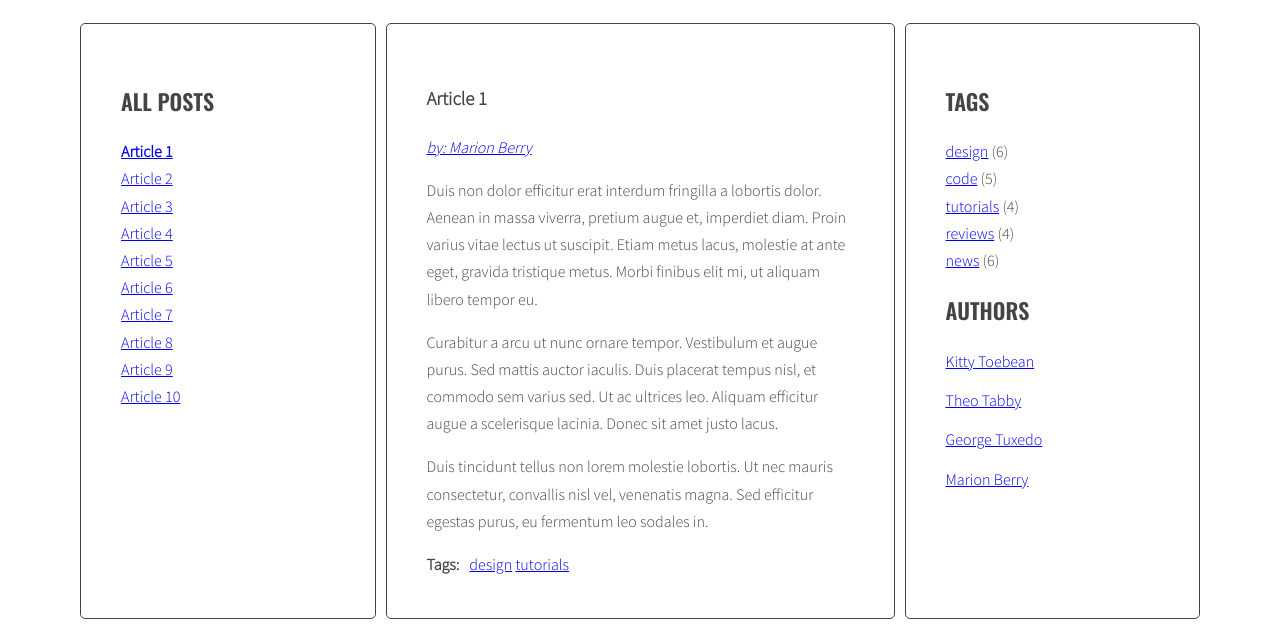
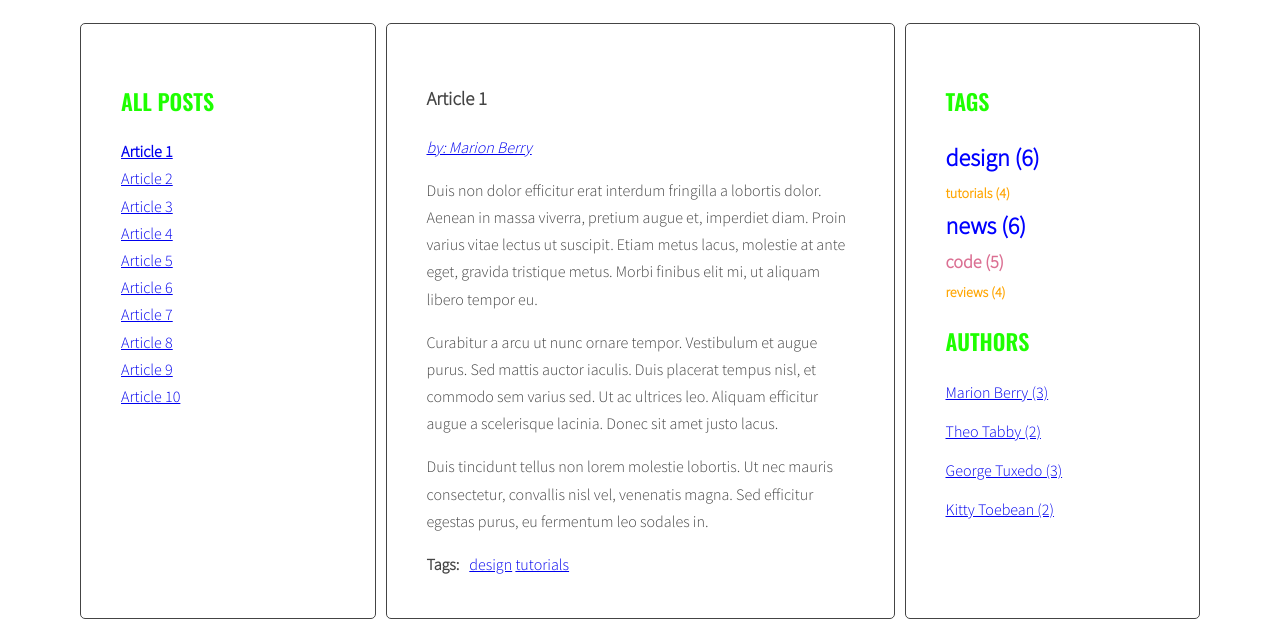
Before and after one commit to Jagoda-Wawrzynek/javascript-blog, a website: page index.html in a window 1280 px wide. Shown: the part 220-847 px from the top of the page. Drawn offline with nearby package versions, Linux system fonts and the light colour scheme.

Commit message:
Add style for tags modified js and html

```diff
--- a/index.html
+++ b/index.html
@@ -160,34 +160,9 @@
             <aside class="sidebar">
               <h2 class="section-title">Tags</h2>
               <ul class="list tags">
-                <li><a href="#">design</a> <span>(6)</span></li>
-                <li><a href="#">code</a> <span>(5)</span></li>
-                <li><a href="#">tutorials</a> <span>(4)</span></li>
-                <li><a href="#">reviews</a> <span>(4)</span></li>
-                <li><a href="#">news</a> <span>(6)</span></li>
               </ul>
               <h2 class="section-title">Authors</h2>
               <ul class="list authors">
-                <li>
-                  <a href="#">
-                    <span class="author-name">Kitty Toebean</span>
-                  </a>
-                </li>
-                <li>
-                  <a href="#">
-                    <span class="author-name">Theo Tabby</span>
-                  </a>
-                </li>
-                <li>
-                  <a href="#">
-                    <span class="author-name">George Tuxedo</span>
-                  </a>
-                </li>
-                <li>
-                  <a href="#">
-                    <span class="author-name">Marion Berry</span>
-                  </a>
-                </li>
               </ul>
             </aside>
           </main>
--- a/js/script.js
+++ b/js/script.js
@@ -3,7 +3,11 @@ const optArticleSelector = '.post',
   optTitleSelector = '.post-title',
   optTitleListSelector = '.titles',
   optArticleTagsSelector = '.post-tags .list',
-  optArticleAuthorSelector = '.post-author';
+  optArticleAuthorSelector = '.post-author',
+  //optTagsListSelector = '.tags.list',
+  optCloudClassCount = 5,
+  optCloudClassPrefix = 'tag-size-';
+  //optArticleAuthorList = '.authors';
 
 /* ......................................................................................... */
 /* View article */
@@ -81,32 +85,74 @@ const firstLink = document.querySelector('.list.titles li:first-of-type');
 //console.log(firstLink.children[0]);
 firstLink.children[0].classList.add('active');
 
+
+/* ......................................................................................... */
+function calculateTagsParams(tags){
+  const params = {
+    max : 0,
+    min : 999999
+  };
+  for (let tag in tags) {
+    if(tags[tag] > params.max){
+      params.max = tags[tag];
+    }
+    if(tags[tag] < params.min){
+      params.min = tags[tag];
+    }
+    //console.log(tag + ' is used ' + tags[tag] + ' times');
+  }
+  return params;
+}
+function calculateTagClass(count, params) {
+  const normalizedCount = count - params.min;
+  const normalizedMax = params.max - params.min;
+  const percentage = normalizedCount / normalizedMax;
+  const classNumber = Math.floor(percentage * (optCloudClassCount - 1) + 1);
+
+  return classNumber;
+}
+
 /* ......................................................................................... */
 /* adding tags to the article */
 function generateTags(){
+  /* [NEW] create a new variable allTags with an empty array */
+  //let allTags = [];
+  /* [NEW] create a new variable allTags with an empty object */
+  let allTags = {};
   /* [DONE] find all articles */
   const articles = document.querySelectorAll(optArticleSelector);
   for (let article of articles) {
   /* START LOOP: for every article: find tags wrapper */
     /* [DONE] find tags wrapper */
     const tagsWrapper = article.querySelector(optArticleTagsSelector);
-    console.log(tagsWrapper);
+    //console.log(tagsWrapper);
     /* [DONE] make html variable with empty string */
     let html = '';
-    console.log(html);
+    //console.log(html);
     /* [DONE] get tags from data-tags attribute */
     const articleTags = article.getAttribute('data-tags');
-    console.log(articleTags);
+    //console.log(articleTags);
     /* [DONE] split tags into array */
     const articleTagsArray = articleTags.split(' ');
-    console.log(articleTagsArray);
+    //console.log(articleTagsArray);
     /* [DONE] START LOOP: for each tag */
     for (let tag of articleTagsArray) {
     /* [DONE] generate HTML of the link */
       const tagHTML = '<li><a href="#tag-' + tag + '">' + tag + '</a></li>';
-      console.log(tagHTML);
+      //console.log(tagHTML);
       /* [DONE] add generated code to html variable */
       html = html + tagHTML + (' ');
+      /* [NEW] check if this link is NOT already in allTags */
+      //if(allTags.indexOf(tagHTML) == -1){
+      /* [NEW] add generated code to allTags array */
+      //allTags.push(tagHTML);
+      /* [NEW] check if this link is NOT already in allTags */
+      if(!allTags[tag]){
+        /* [NEW] add tag to allTags object */
+        allTags[tag] = 1;
+      } else {
+        allTags[tag]++;
+      }
       /* END LOOP: for each tag */
     }
     //console.log(html);
@@ -114,6 +160,30 @@ function generateTags(){
     tagsWrapper.insertAdjacentHTML('beforeend', html);
     /* END LOOP: for every article: */
   }
+  /* [NEW] find list of tags in right column */
+  const tagList = document.querySelector('.tags');
+  //console.log(tagList);
+  /* [NEW] add html from allTags to tagList */
+  //tagList.innerHTML = allTags.join(' ');
+  //console.log(allTags);
+  /* [NEW] create variable for all ilinks HTML code */
+  const tagsParam = calculateTagsParams(allTags);
+  //console.log('tagsParams:', tagsParam);
+
+  let allTagsHTML = '';
+  /* [NEW] START LOOP: for each tag in allTags: */
+  for (let tag in allTags){
+    /* [NEW] generate code of a link and add it to allTagsHTML */
+    const tagLinkHTML = '<li><a class="' +  optCloudClassPrefix + calculateTagClass(allTags[tag],tagsParam) +'" href="#tag-' + tag + '">' + tag +  ' (' + allTags[tag] + ')</a></li>';
+    //console.log('tagLinkHTML:',tagLinkHTML);
+    //allTagsHTML += '<li><a href="#tag-' + tag + '">' + tag +  ' (' + allTags[tag] + ') </a></li>';
+    allTagsHTML += tagLinkHTML;
+  }
+  /* [NEW] END LOOP: for each tag in allTags: */
+
+  /* [NEW] add html from allTagsHTML to tagList */
+  tagList.innerHTML = allTagsHTML;
+  //console.log(allTagsHTML);
 
 }
 generateTags();
@@ -180,6 +250,8 @@ addClickListenersToTags();
 /* ......................................................................................... */
 /* Generating a list of authors */
 function generateAuthors(){
+  /* [NEW] create a new variable allAuthors with an empty object */
+  let allAuthors = {};
   /* [DONE] find all articles */
   const articles = document.querySelectorAll(optArticleSelector);
   //console.log(articles);
@@ -202,10 +274,38 @@ function generateAuthors(){
     /* [DONE] add generated code to html variable */
     html = html + authorLink;
     //console.log(html);
+    /* [NEW] check if this link is NOT already in allAuthots */
+    if(!allAuthors[authorTags]){
+      /* [NEW] add authorTag to allAuthors object */
+      allAuthors[authorTags] = 1;
+    } else {
+      allAuthors[authorTags]++;
+    }
     /* [DONE] insert HTML of all the links into the tags wrapper */
     authorWrapper.insertAdjacentHTML('beforeend', html);
     /* [OK] END LOOP: for every article: */
   }
+  console.log(allAuthors);
+  /* [NEW] find list of authors in right column */
+  const authorList = document.querySelector('.authors');
+  console.log(authorList);
+
+  let allAuthorsHTML = '';
+  /* [NEW] START LOOP: for each authorTags in allAuthors: */
+  for (let authorTags in allAuthors){
+    /* [NEW] generate code of a link and add it to allAuthorsHTML */
+    const authorLinkHTML = '<li><a "href="#author_' + authorTags + '">' + authorTags +  ' (' + allAuthors[authorTags] + ')</a></li>';
+    console.log(authorLinkHTML);
+    allAuthorsHTML += '<li><a href="#author_' + authorTags + '">' + authorTags +  ' (' + allAuthors[authorTags] + ') </a></li>';
+    //allAuthorsHTML += authorLinkHTML;
+  }
+  /* [NEW] END LOOP: for each tag in authorTags: */
+
+  /* [NEW] add html from allAuthorHTML to authorList */
+  authorList.innerHTML = allAuthorsHTML;
+  //console.log(allAuthorsHTML);
+
+
 }
 
 generateAuthors();
@@ -248,7 +348,7 @@ const authorClickHandler = function(event){
 };
 
 const Auhtors = document.querySelectorAll('.post-author a');
-//console.log('autorzy: :', Auhtors);
+//console.log(Auhtors);
 for(let author of Auhtors){
   author.addEventListener('click', authorClickHandler);
   //console.log(author);
--- a/sass/style.scss
+++ b/sass/style.scss
@@ -91,6 +91,40 @@ body {
   }
 }
 
+aside {
+  color: rgb(30, 255, 0);
+  .tags {
+    li {
+      display: inline-flex;
+      margin-right: 30%;
+    }
+    a {
+      text-decoration: none;
+      font-weight: bold;
+    }
+  }
+  .tag-size-1 {
+  font-size: 14px;
+  color: orange;
+  }
+  .tag-size-2 {
+  font-size: 16px;
+  color: green;
+  }
+  .tag-size-3 {
+  font-size: 18px;
+  color:palevioletred;
+  }
+  .tag-size-4 {
+  font-size: 20px;
+  color: blue;
+  }
+  .tag-size-5 {
+  font-size: 24px;
+  color: blue;
+  }
+}
+
 /* Authors */
 
 .authors {
```
Also changed, not shown: css/style.css, 1 other file.
